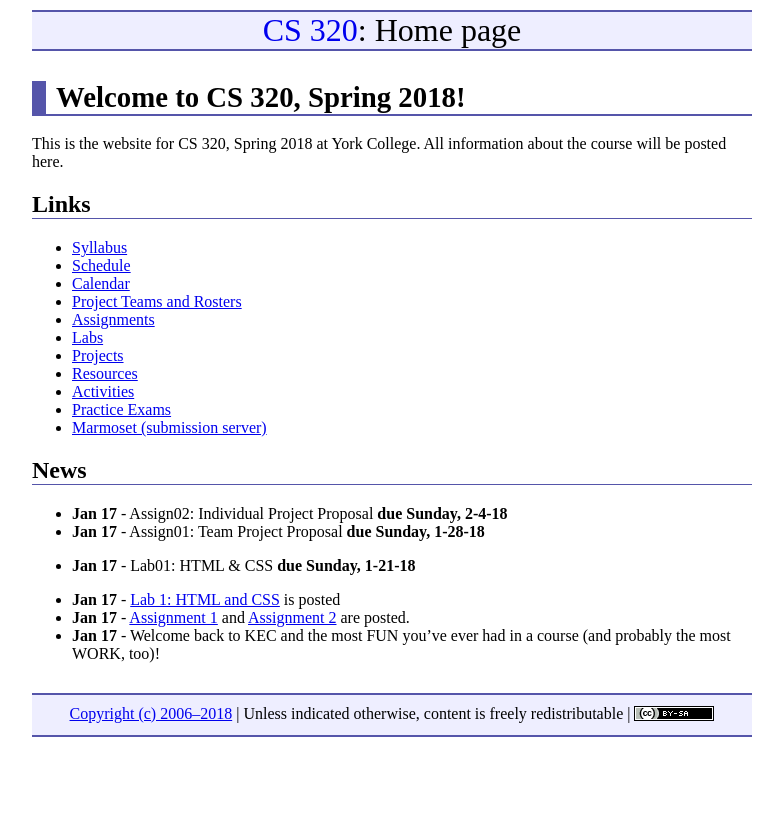
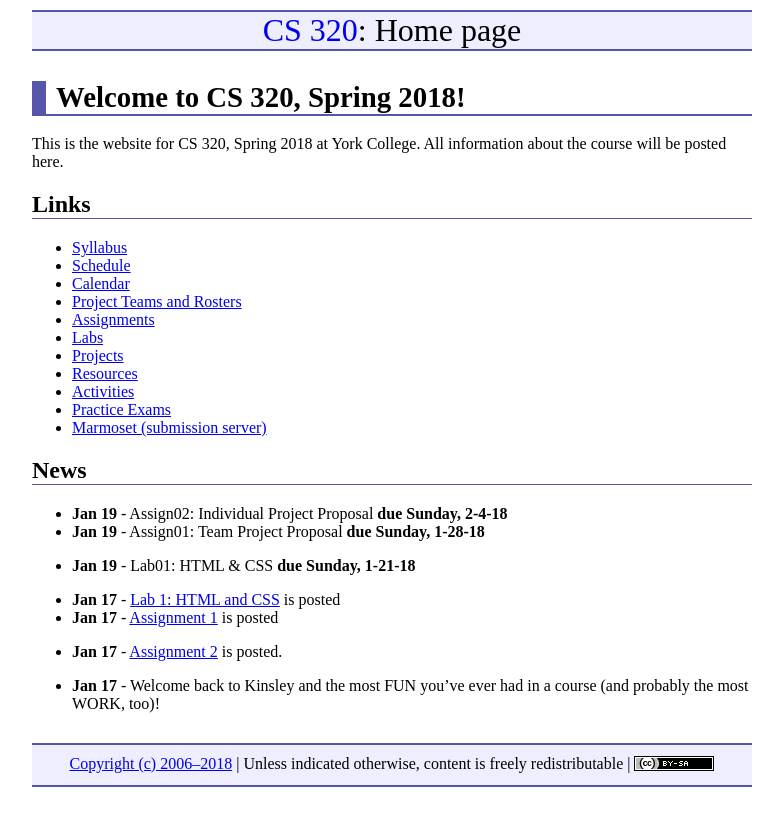
Before and after one commit to ycpcs/cs320-spring2018, a Jekyll site: the page built from index.md, in a window 1280 px wide. Shown: the top 826 px of the page, without its empty margins (248-1031 px from the left). Built offline with Jekyll 4.4.1, drawn with Linux system fonts in a browser that asks for light colours.

Commit message:
first lab and assignments

```diff
--- a/index.md
+++ b/index.md
@@ -24,10 +24,12 @@ All information about the course will be posted here.
 
 ## News
 
-* **Jan 17** - Assign02: Individual Project Proposal **due Sunday, 2-4-18**
-* **Jan 17** - Assign01: Team Project Proposal **due Sunday, 1-28-18**
-* **Jan 17** - Lab01: HTML & CSS **due Sunday, 1-21-18**
+* **Jan 19** - Assign02: Individual Project Proposal **due Sunday, 2-4-18**
+* **Jan 19** - Assign01: Team Project Proposal **due Sunday, 1-28-18**
+* **Jan 19** - Lab01: HTML & CSS **due Sunday, 1-21-18**
 
 * **Jan 17** - [Lab 1: HTML and CSS](labs/lab01.html) is posted
-* **Jan 17** - [Assignment 1](assign/assign01.html) and [Assignment 2](assign/assign02.html) are posted.
-* **Jan 17** - Welcome back to KEC and the most FUN you've ever had in a course (and probably the most WORK, too)!
+* **Jan 17** - [Assignment 1](assign/assign01.html) is posted
+* **Jan 17** - [Assignment 2](assign/assign02.html) is posted.
+
+* **Jan 17** - Welcome back to Kinsley and the most FUN you've ever had in a course (and probably the most WORK, too)!
```
